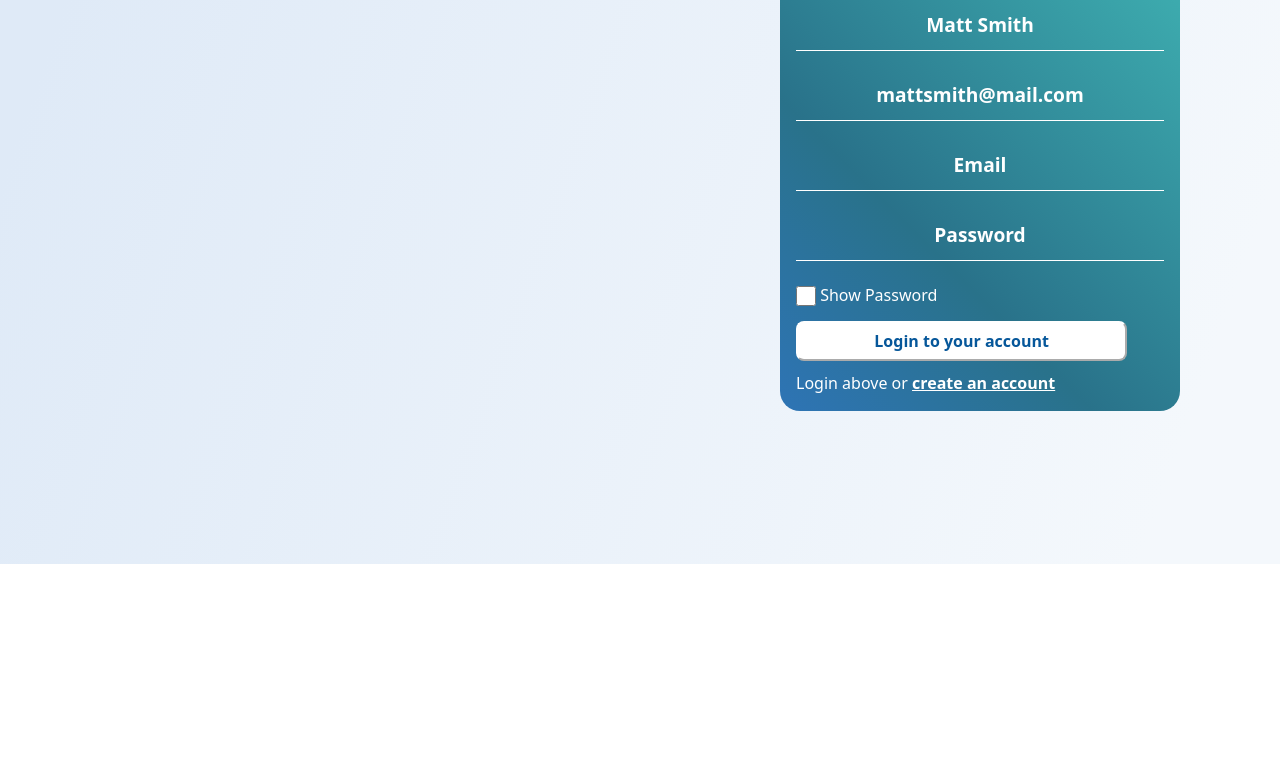
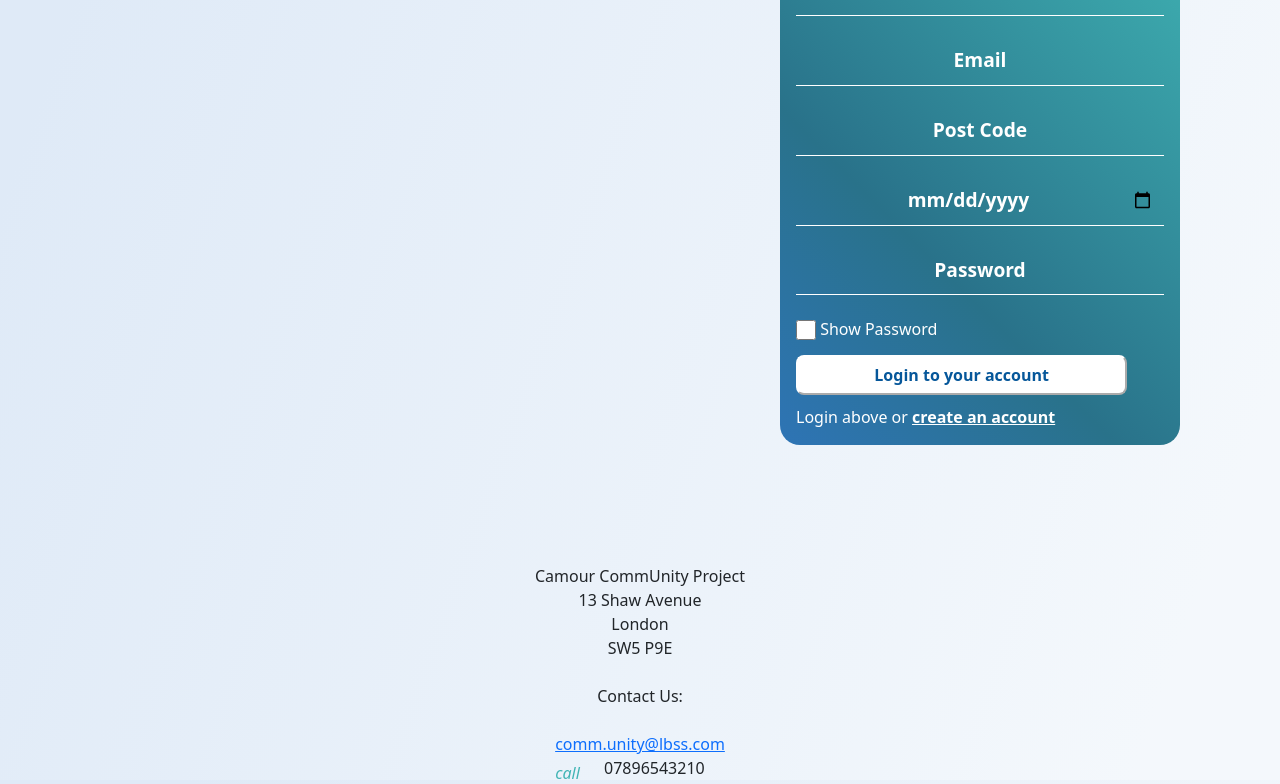
Before and after one commit to pablo-romeroclavijo/CommunityProject, a plain HTML site: page client/register.html in a window 1280 px wide. Shown: the part 317-1101 px from the top of the page. Before the commit the page ends 881 px from the top, so only its background shows below. Drawn offline with nearby package versions, Linux system fonts and the light colour scheme.

Commit message:
Added Styling to Register

```diff
--- a/client/assets/index.css
+++ b/client/assets/index.css
@@ -138,6 +138,12 @@ footer{
     color: black;
     background-color: white;
     border-radius: 8px;
+}
+
+.pwicon{
+  padding-right: 25px;
+  font-family: "FontAwesome";
+  content: "/f070"
 }
 
 .welcomeHeader{
--- a/client/assets/register.css
+++ b/client/assets/register.css
@@ -9,6 +9,9 @@ body {
   min-height: 100%;
 }
 
+footer{
+    text-align: center;
+  }
 
 .container {
     position: relative;
--- a/client/register.html
+++ b/client/register.html
@@ -23,13 +23,16 @@
                     <div class = "welcomeHeader">Login</div>
 
                         <label id ="nameInput" for="name_input"></label>
-                        <input class = "mailInput" type="text" id="name" name="name" placeholder = "Matt Smith">
+                        <input class = "mailInput" type="text" id="name" name="name" placeholder = "Full Name">
 
                         <label id ="emailInput" for="email_input"></label>
-                        <input class = "mailInput" type="text" id="email" name="email" placeholder = "mattsmith@mail.com">
+                        <input class = "mailInput" type="text" id="email" name="email" placeholder = "Email">
 
                         <label id ="PostcodeInput" for="code_input"></label>
-                        <input class = "mailInput" type="text" id="code" name="code" placeholder = "Email">
+                        <input class = "mailInput" type="text" id="code_input" name="code_input" placeholder = "Post Code" maxlength = 7>
+
+                        <label id ="DOBInput" for="dob_input"></label>
+                        <input class = "mailInput" type="date" id="dob_input" name="dob_input">
 
                         <label id ="passInput" for="password_input"></label>
                         <input class = "passwordInput" type="password" id="password" name="password" placeholder = "Password">
@@ -43,5 +46,20 @@
             </div>
         </div>
         </main>
+        <footer>
+            Camour CommUnity Project<br>
+            13 Shaw Avenue<br>
+            London<br>
+            SW5 P9E<br><br>
+
+            Contact Us:
+            <br><br>
+            <a href = "mailto:comm.unity@lbss.com">comm.unity@lbss.com</a><br>
+            <i class = "material-icons ikon" style = "color: #40b4b4; position: relative; top: 5px; right: 20px; cursor: pointer" onmouseover="this.style.color = 'lightgreen';" onmouseout="this.style.color = '#40b4b4'"><span class="material-symbols-outlined">
+                call
+                </span></i>
+                07896543210
+
+        </footer>
 </body>
 </html>
```
Also changed, not shown: client/index.html (+1 -0 lines).
